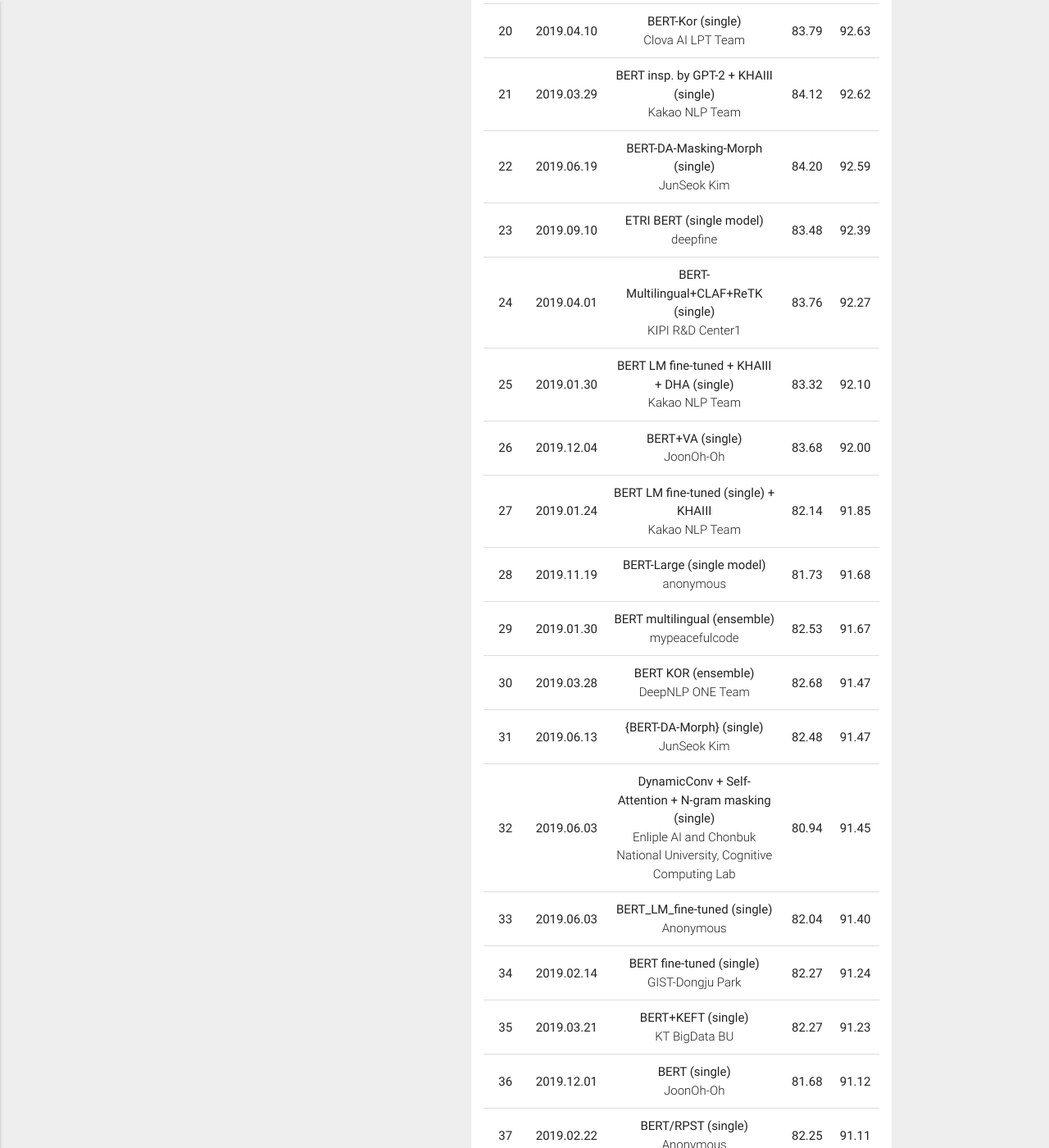
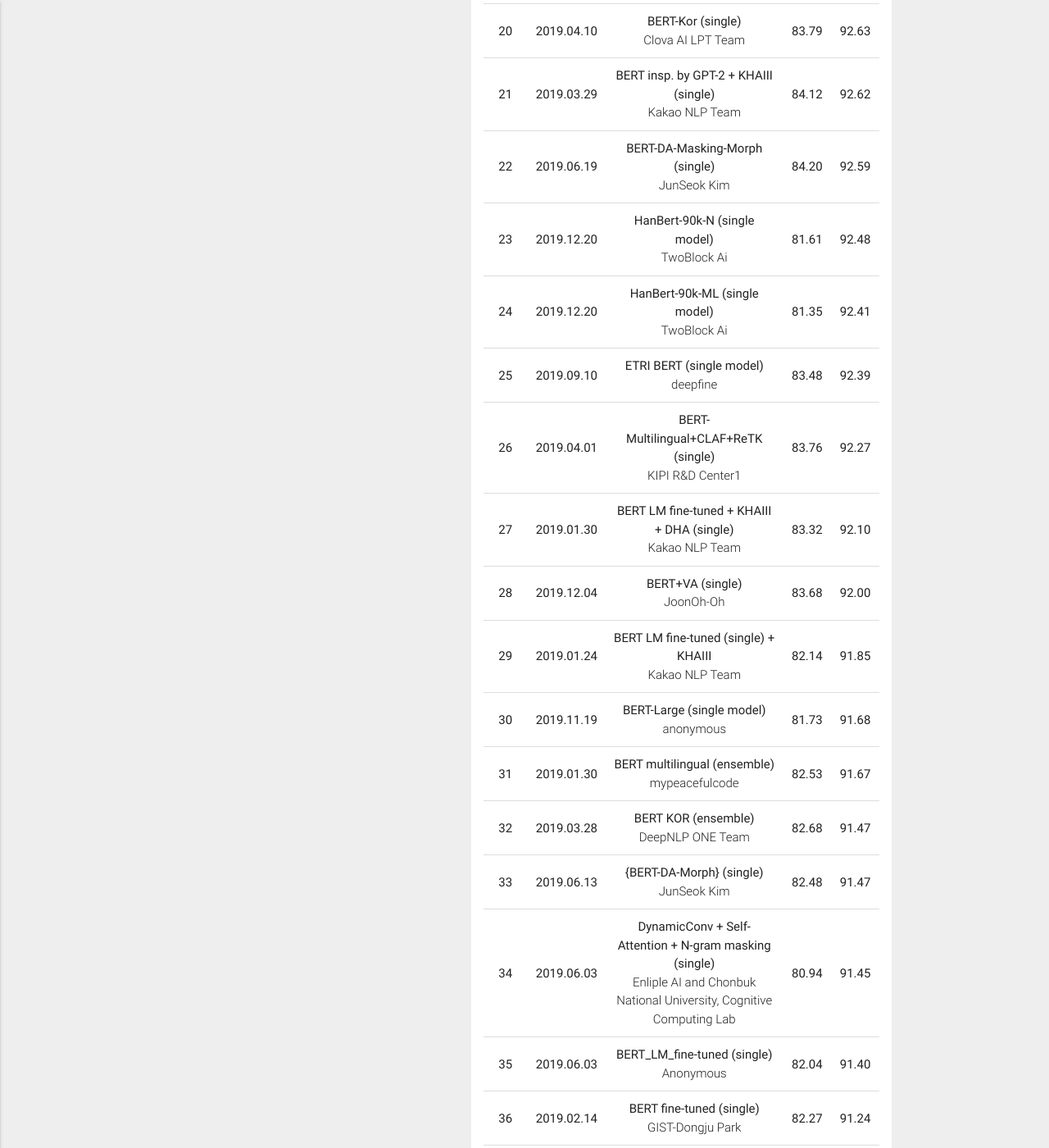
Before and after one commit to korquad/korquad.github.io, a Jekyll site: the page built from category/1.0_KOR.html, in a window 1280 px wide and 1400 px high, scrolled down 2385 px. Shown: the whole window at 82% size. Built offline with Jekyll 4.4.1, drawn with Linux system fonts in a browser that asks for light colours; some of the changed text lies outside the part shown.

Commit message:
KorQuAD 1.0 Leaderboard Updated

```diff
--- a/category/1.0_KOR.html
+++ b/category/1.0_KOR.html
@@ -345,6 +345,24 @@
                     </tr>
                     <tr>
                       <td>23</td>
+                      <td>2019.12.20</td>
+                      <td>HanBert-90k-N (single model)
+                        <p class="light">TwoBlock Ai</p>
+                      </td>
+                      <td>81.61</td>
+                      <td>92.48</td>
+                    </tr>
+                    <tr>
+                      <td>24</td>
+                      <td>2019.12.20</td>
+                      <td>HanBert-90k-ML (single model)
+                        <p class="light">TwoBlock Ai</p>
+                      </td>
+                      <td>81.35</td>
+                      <td>92.41</td>
+                    </tr>
+                    <tr>
+                      <td>25</td>
                       <td>2019.09.10</td>
                       <td>ETRI BERT (single model)
                         <p class="light">deepfine</p>
@@ -434,7 +452,7 @@
                       <td>91.45</td>
                     </tr>
                     <tr>
-                      <td>33</td>
+                      <td>35</td>
                       <td>2019.06.03</td>
                       <td>BERT_LM_fine-tuned (single)
                         <p class="light">Anonymous</p>
@@ -470,7 +488,7 @@
                       <td>91.12</td>
                     </tr>
                     <tr>
-                      <td>37</td>
+                      <td>39</td>
                       <td>2019.02.22</td>
                       <td>BERT/RPST (single)
                         <p class="light">Anonymous</p>
@@ -488,7 +506,7 @@
                       <td>91.04</td>
                     </tr>
                     <tr>
-                      <td>39</td>
+                      <td>41</td>
                       <td>2019.10.15</td>
                       <td>{BERT-base-unigramLM(Kudo)} (single model)
                         <p class="light">AIRI@domyounglee</p>
@@ -551,7 +569,7 @@
                       <td>90.38</td>
                     </tr>
                     <tr>
-                      <td>46</td>
+                      <td>48</td>
                       <td>2019.03.13</td>
                       <td>BERT-Multilingual (single model)
                         <p class="light">Initiative</p>
@@ -668,7 +686,7 @@
                       <td>88.92</td>
                     </tr>
                     <tr>
-                      <td>59</td>
+                      <td>61</td>
                       <td>2019.05.04</td>
                       <td>BERT-multilingual (single)
                         <p class="light">Anonymous</p>
@@ -704,7 +722,16 @@
                       <td>85.91</td>
                     </tr>
                     <tr>
-                      <td>63</td>
+                      <td>65</td>
+                      <td>2019.12.20</td>
+                      <td>DistilBERT-base-multilingual (default huggingface) (single model)
+                        <p class="light">Heeryon Cho</p>
+                      </td>
+                      <td>66.88</td>
+                      <td>85.72</td>
+                    </tr>
+                    <tr>
+                      <td>66</td>
                       <td>2019.03.04</td>
                       <td>BiDAF (single)
                         <p class="light">CLaF</p>
```
Also changed, not shown: other parts of category/1.0_KOR.html (+36 -36 lines), category/1.0_ENG.html (+69 -42 lines).
